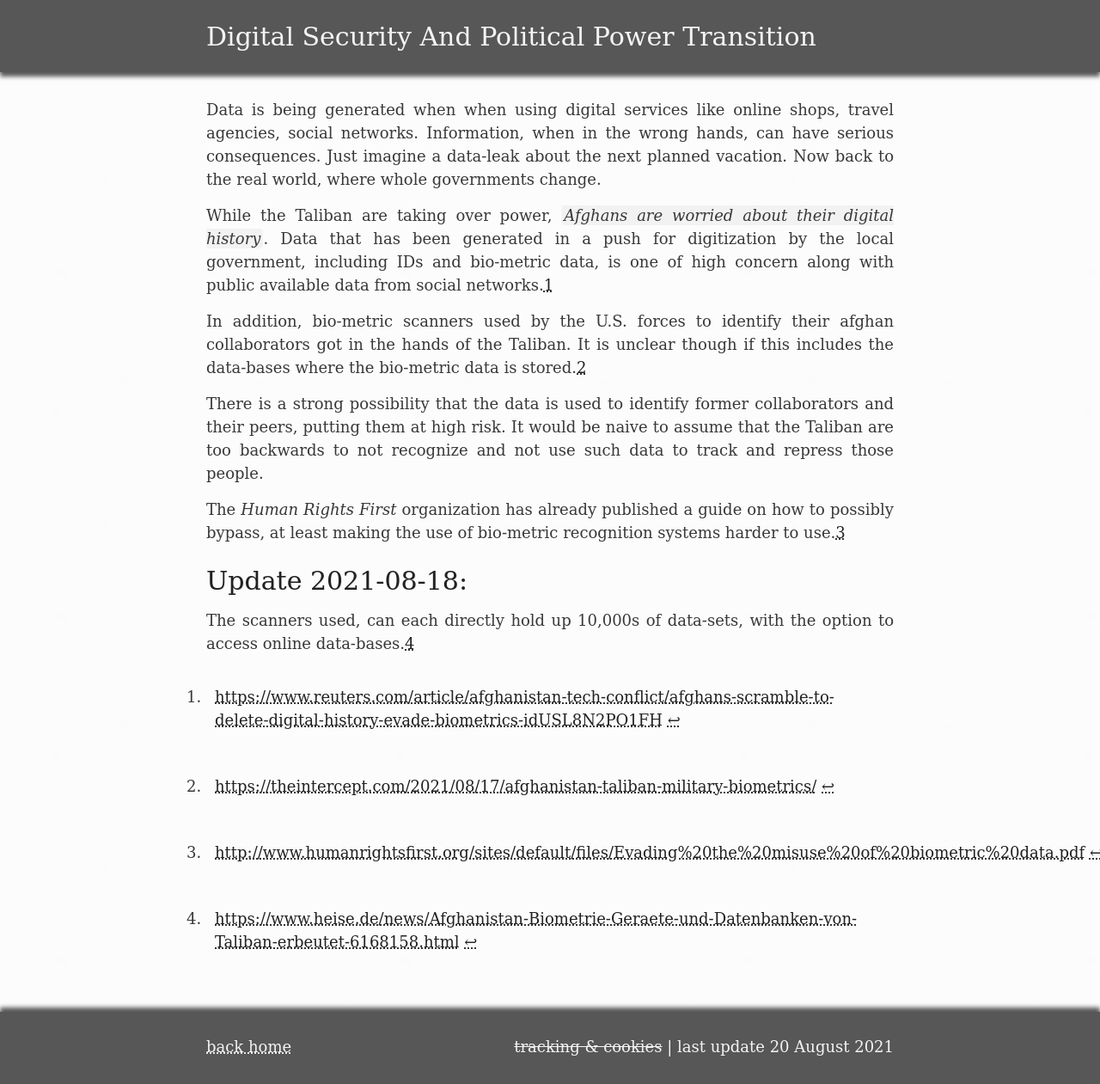
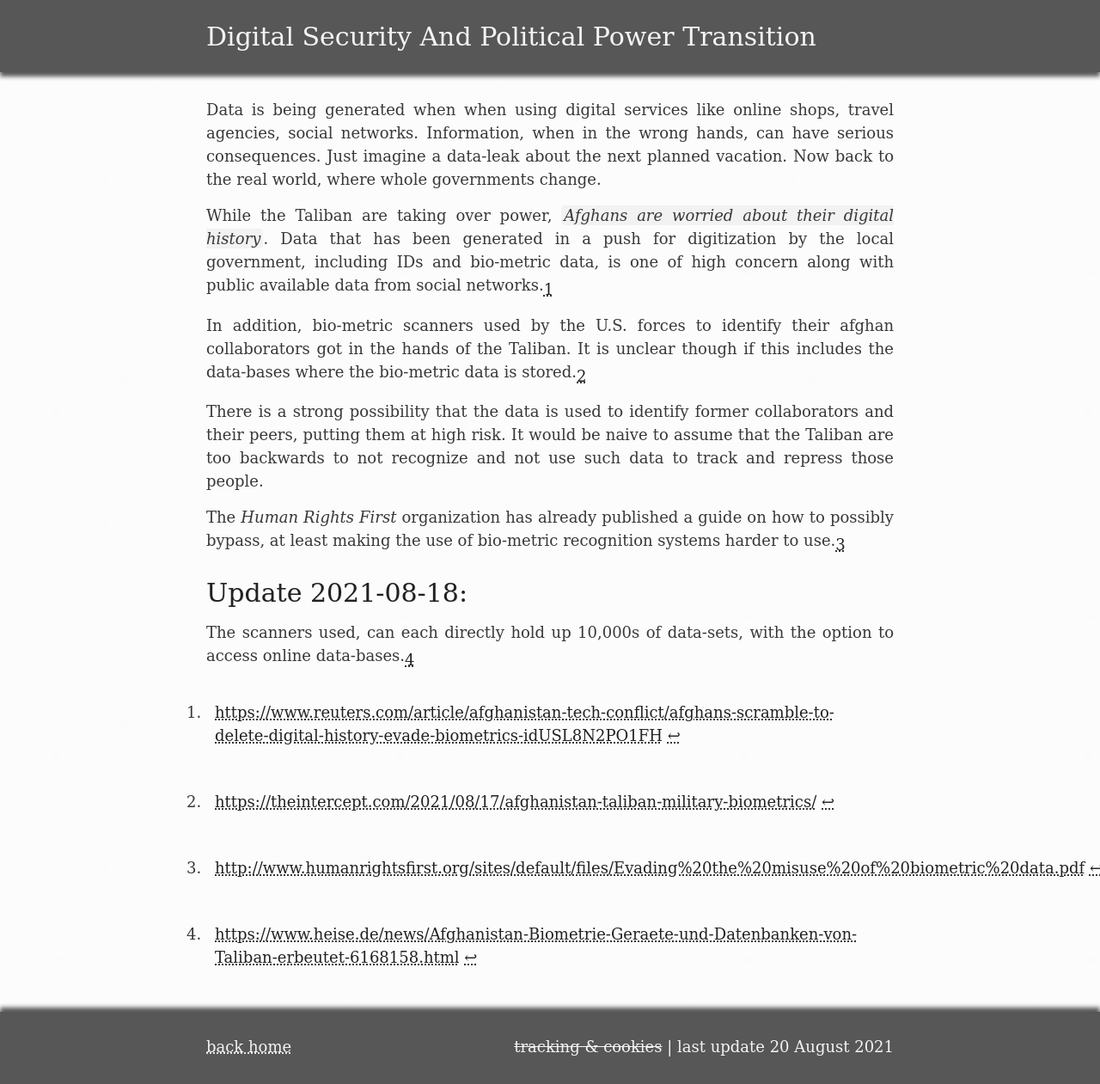
Before and after one commit to ZackDev/zackdev.github.io, a Jekyll site: the page built from _posts/2021-08-18-digital-security-and-political-power-transition.md, in a window 1280 px wide and 1261 px high. Shown: the whole window at 86% size. Built offline with Jekyll 4.4.1, drawn with Linux system fonts in a browser that asks for light colours.

Commit message:
styled footnote

```diff
--- a/_sass/main.scss
+++ b/_sass/main.scss
@@ -167,6 +167,10 @@ footer a {
 
 footer a:hover, a:focus {
   text_decoration: underline $light_grey;
+}
+
+a.footnote {
+  vertical-align: sub;
 }
 
 cite {
```
